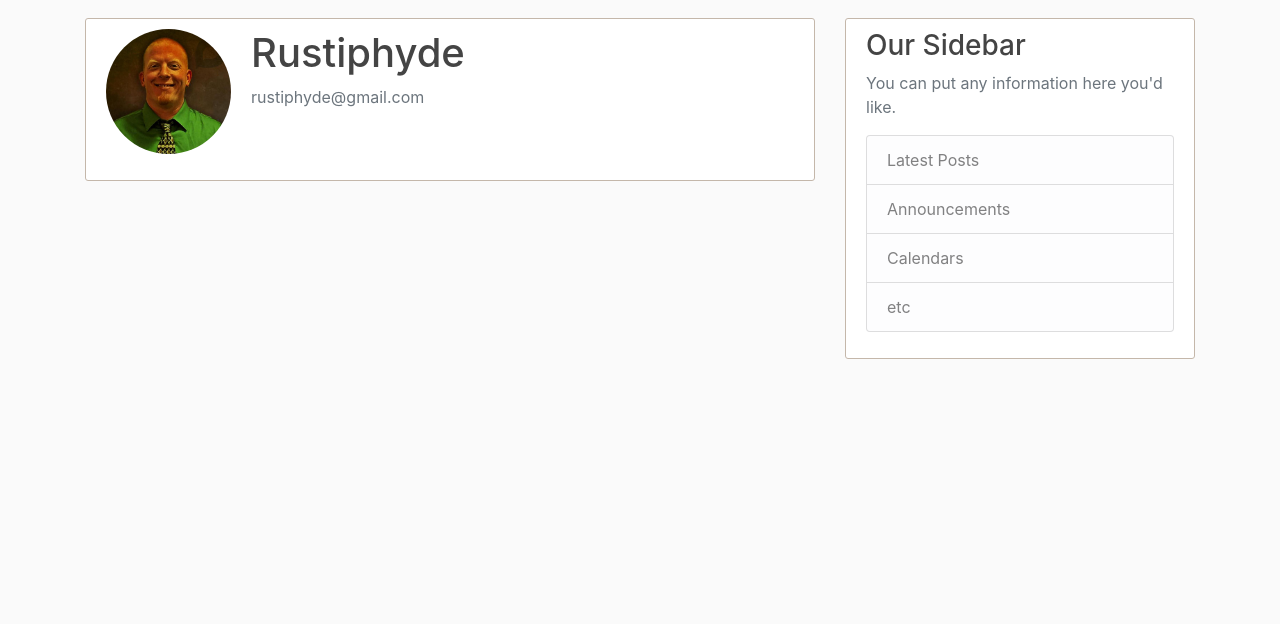
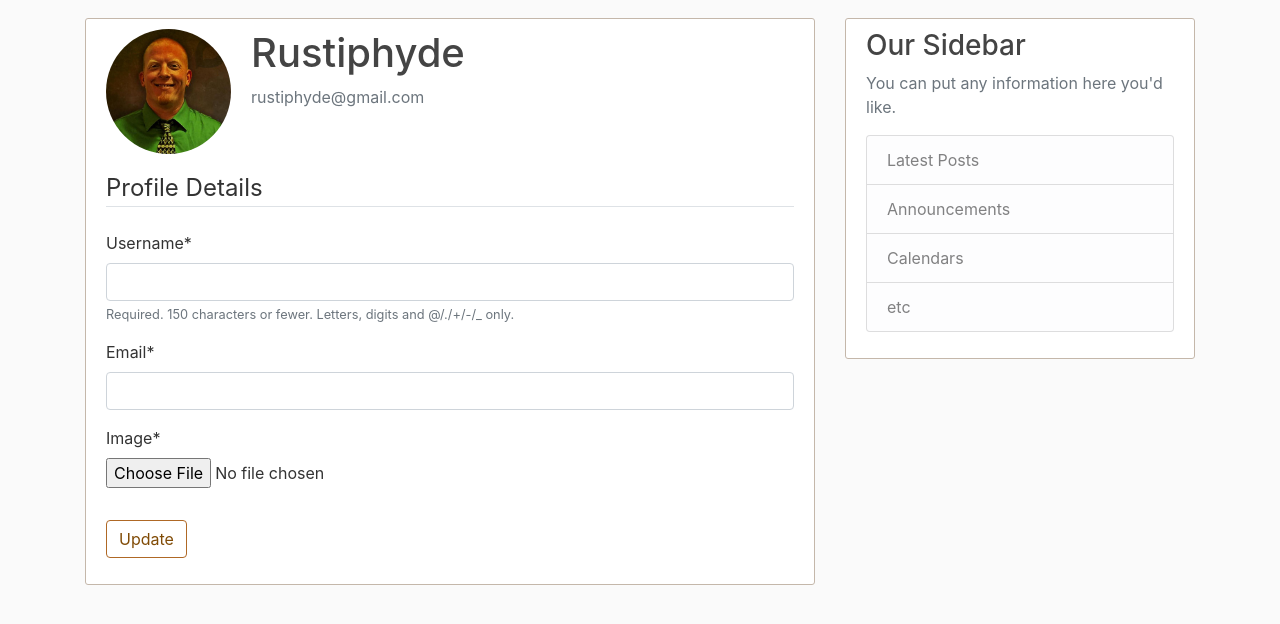
Before and after one commit to rustiphyde/boozula_python_django, a Django app: page /profile/ in a window 1280 px wide. Shown: the part 62-686 px from the top of the page. Run offline with Django 3.2, Linux system fonts and the light colour scheme; a user stored in the database is signed in; data comes from the database, SQL or seed files in the repository; some libraries are stand-ins or nearby versions.

Commit message:
Add user profile update forms as one form to update info and pro pic

```diff
--- a/users/forms.py
+++ b/users/forms.py
@@ -1,6 +1,7 @@
 from django import forms
 from django.contrib.auth.models import User
 from django.contrib.auth.forms import UserCreationForm
+from .models import Profile
 
 # creates a form that inherits from the UserCreationForm
 class UserRegisterForm(UserCreationForm):
@@ -13,3 +14,15 @@ class UserRegisterForm(UserCreationForm):
     class Meta:
         model = User
         fields = ['username', 'email', 'password1', 'password2']
+
+class UserUpdateForm(forms.ModelForm):
+    email = forms.EmailField()
+
+    class Meta:
+        model = User
+        fields = ['username', 'email']
+
+class ProfileUpdateForm(forms.ModelForm):
+    class Meta:
+        model = Profile
+        fields = ['image']
--- a/users/templates/users/profile.html
+++ b/users/templates/users/profile.html
@@ -10,6 +10,16 @@
           <p class="text-secondary">{{ user.email }}</p>
         </div>
       </div>
-      <!-- FORM HERE -->
+      <form method="POST" enctype="multipart/form-data">
+        {% csrf_token %}
+        <fieldset class="form-group">
+          <legend class="border-bottom mb-4">Profile Details</legend>
+            {{ u_form|crispy }}
+            {{ p_form|crispy }}
+        </fieldset>
+        <div class="form-group">
+          <button class="btn btn-outline-info" type="submit">Update</button>
+        </div>
+      </form>
     </div>
 {% endblock content %}
--- a/users/views.py
+++ b/users/views.py
@@ -1,7 +1,7 @@
 from django.shortcuts import render, redirect
 from django.contrib import messages
 from django.contrib.auth.decorators import login_required
-from .forms import UserRegisterForm
+from .forms import UserRegisterForm, UserUpdateForm, ProfileUpdateForm
 
 def register(request):
     if request.method == 'POST':
@@ -18,7 +18,14 @@ def register(request):
 # login decorator that ensures a user is logged in to view the profile page
 @login_required
 def profile(request):
-    return render(request, 'users/profile.html')
+    u_form = UserUpdateForm()
+    p_form = ProfileUpdateForm()
+
+    context = {
+        'u_form': u_form,
+        'p_form': p_form
+    }
+    return render(request, 'users/profile.html', context)
 # messages.debug
 # messages.info
 # messages.success
```
